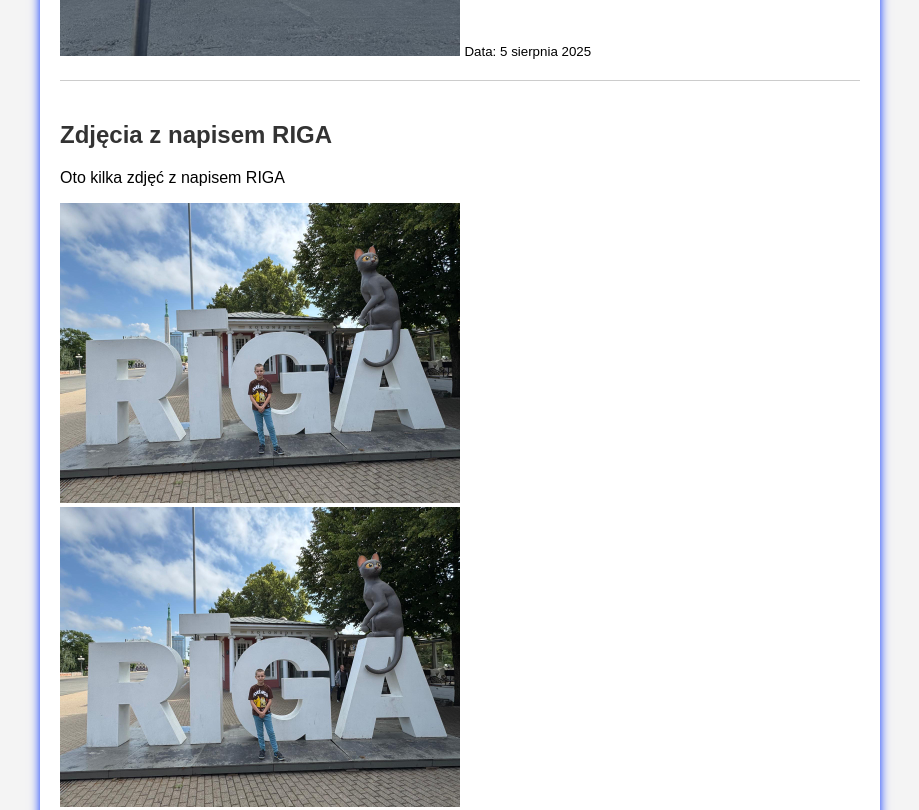
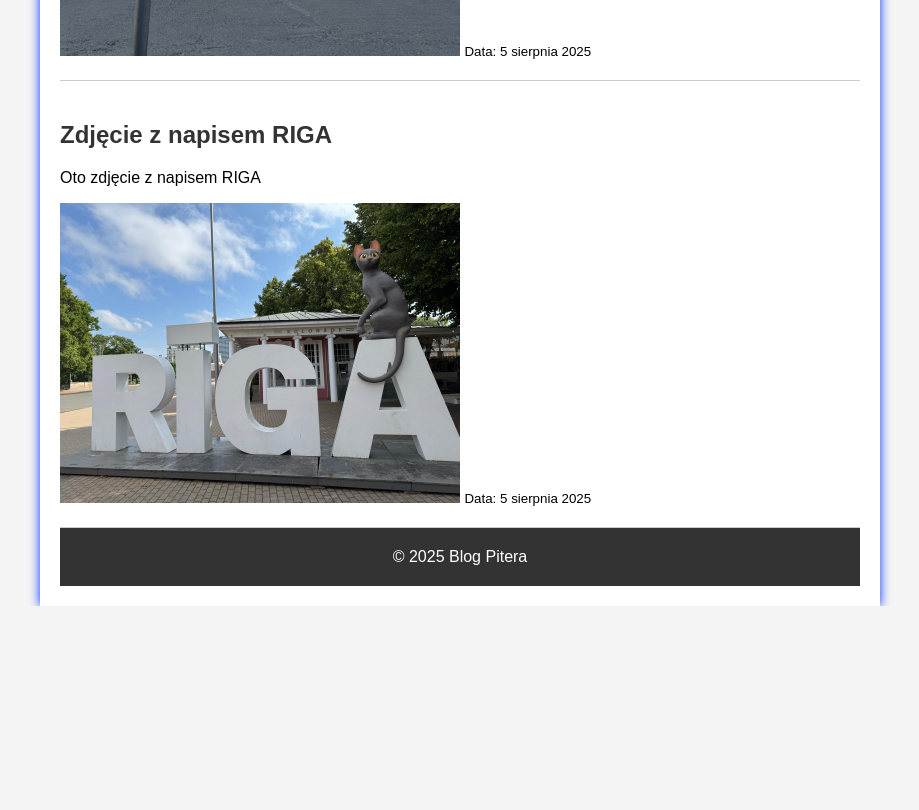
Before and after one commit to pzpz1/Blog-Pitera, a plain HTML site: page index.html in a window 1280 px wide. Shown: the part 900-1710 px from the top of the page, without its empty margins (305-1224 px from the left). After the commit the page ends 1506 px from the top, so only its background shows below. Drawn offline with Linux system fonts and the light colour scheme.

Commit message:
Update index.html

```diff
--- a/index.html
+++ b/index.html
@@ -91,12 +91,9 @@
           <small>Data: 5 sierpnia 2025</small>
     </article>
          <article>
-      <h2>Zdjęcia z napisem RIGA</h2>
-      <p>Oto kilka zdjęć z napisem RIGA</p>
-      <img src="https://raw.githubusercontent.com/pzpz1/Blog-Pitera/refs/heads/main/Riga.jpg" alt="Zdjęcie1" width="400" />
-      <img src="https://raw.githubusercontent.com/pzpz1/Blog-Pitera/refs/heads/main/Riga2.jpg" alt="Zdjęcie2" width="400" />
+      <h2>Zdjęcie z napisem RIGA</h2>
+      <p>Oto zdjęcie z napisem RIGA</p>
       <img src="https://raw.githubusercontent.com/pzpz1/Blog-Pitera/refs/heads/main/Riga3.jpg" alt="Zdjęcie3" width="400" />
-      <img src="https://raw.githubusercontent.com/pzpz1/Blog-Pitera/refs/heads/main/Riga4.jpg" alt="Zdjęcie4" width="400" />
           <small>Data: 5 sierpnia 2025</small>
     </article>
 
```
